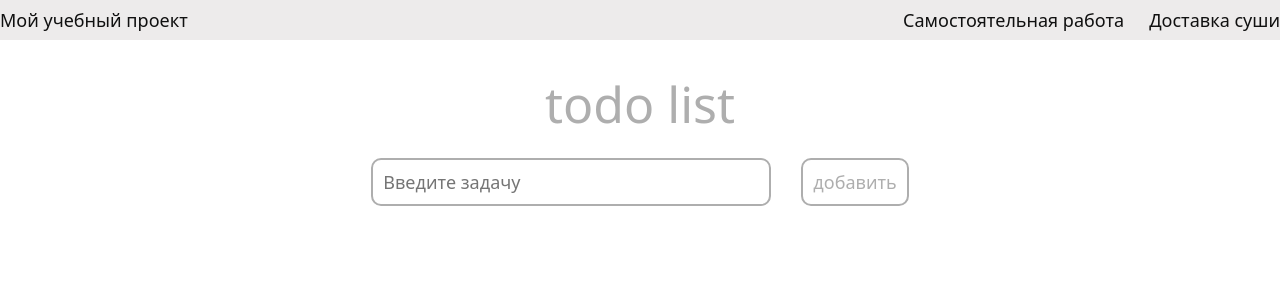
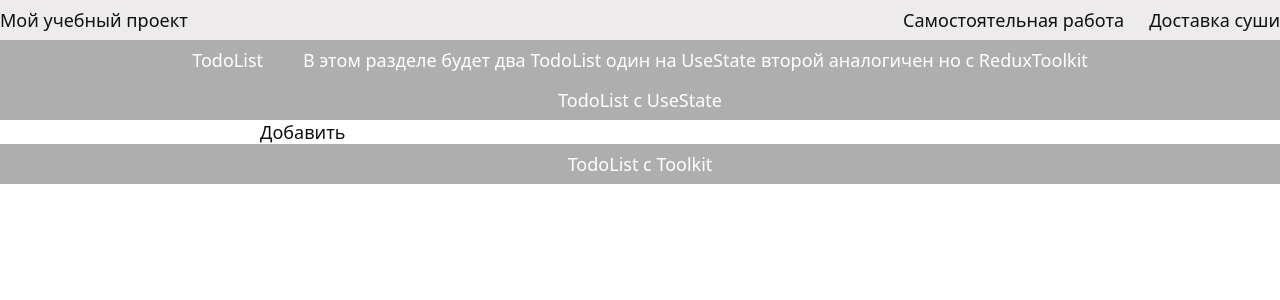
Before and after one commit to ArtErusov/test-project, a React (Create React App) app: page /todo in a window 1280 px wide. Shown: the top 300 px of the page. Built offline with nearby package versions, Linux system fonts and the light colour scheme.

Commit message:
updated the todolist component

```diff
--- a/src/App.js
+++ b/src/App.js
@@ -4,7 +4,7 @@ import {BrowserRouter, Route, Routes} from "react-router-dom";
 
 import Header from './components/header/header';
 import DeliveryPrototype from './page/delivery/DeliveryPrototype';
-import TodoList from './page/todoList/TodoList';
+import MainTodo from './page/todoList/MainTodo';
 import AddUser from './page/addUser/AddUser';
 import Cart from './page/delivery/components/Cart';
 import Test from './Test/Test'
@@ -25,7 +25,7 @@ function App() {
       {modalIsVisible && <Cart onHideModal={modalHideHandler}/>}
       <Routes>
          <Route  path='/deliveryprototype' element={<DeliveryPrototype onShowModal={modalShowHandler} />} />
-         <Route  path='/todo' element={<TodoList />} />
+         <Route  path='/todo' element={<MainTodo />} />
          <Route  path='/adduser' element={<AddUser />} />
          <Route  path='/testUse' element={<Test />} />
          <Route  path='/reduxpractic' element={<ReduxPractic />} />
--- a/src/components/ui/Description/Description.jsx
+++ b/src/components/ui/Description/Description.jsx
@@ -4,8 +4,10 @@ import styles from './style.module.scss';
 const Description = ({ title, text }) => {
 return(
 <div className={styles.div}>
-    <h3 className={styles.title}>{title}</h3>
-    <p className={styles.text}>{text}</p>
+    <div className={styles.container + ' ' + styles.flex}>
+        <h3 className={styles.title}>{title}</h3>
+        <p className={styles.text}>{text}</p>
+    </div>
 </div>
 )
 
--- a/src/components/ui/Description/style.module.scss
+++ b/src/components/ui/Description/style.module.scss
@@ -6,3 +6,14 @@
     padding: 8px 0;
     color:$white;
 }
+
+.flex{
+    display: flex;
+    justify-content: center;
+     h3{
+        padding-right: 40px ;
+     }
+     p{
+        font-weight: 500;
+     }
+}
--- /dev/null
+++ b/src/page/todoList/MainTodo.jsx
@@ -0,0 +1,29 @@
+import Description from '../../components/ui/Description/Description';
+import Divider from '../../components/ui/Divider/Divider';
+import TodoList from './TodoList';
+import styles from './todoList.module.scss';
+
+
+
+
+const MainTodo = () =>{
+
+
+return(<div>
+    <Description
+    title={'TodoList'}
+    text={'В этом разделе будет два TodoList один на UseState второй аналогичен но с ReduxToolkit'}/>
+
+    <Divider title={'TodoList с UseState'}/>
+    <TodoList/>
+
+    <Divider title={'TodoList с Toolkit'}/>
+    {/* <TodoListRedux/> */}
+</div>
+
+
+        )
+    }
+
+
+export default MainTodo;
--- a/src/page/todoList/TodoInput.jsx
+++ /dev/null
@@ -1,19 +0,0 @@
-import styles from './todoList.module.scss';
-
-
-const TodoInput = (props) =>{
-
-const tasksInputHapdler = (event) =>{
-    props.setTodo(event.target.value);
-};
-
-return(<div className={styles.todo__input  + ' ' +  `${props.inInputValid ? "" : styles.todo__input_red}`}>
-    <input  type="text" placeholder='Введите задачу' value={props.todo}
-    onChange={tasksInputHapdler}/>
-    <button className={styles.btn} onClick={() => props.addTask()}>добавить</button>
-
-</div>)
-}
-
-
-export default TodoInput;
--- a/src/page/todoList/TodoList.jsx
+++ b/src/page/todoList/TodoList.jsx
@@ -1,51 +1,70 @@
 import styles from './todoList.module.scss';
-import TodoInput from './TodoInput';
-import TodoTask from './TodoTask';
+
 import React, { useState } from "react";
 
 
 
 const TodoList = () =>{
+const [todos, setTodos] = useState([])
+const [text, setText] = useState('')
 
 
-const [todo, setTodo] = useState(''); // передача значений
-const [tasks, setTasks] = useState([]); // наш массив
-const [inInputValid, setInInputValid] = useState(true);  // проверка ввода
+//Добавляем в state новый объект который формируем из инпута
+// text.trim().length убираем пробелы и проверяем есть ли буквы в строке
+const addTodo = () => {
+    if (text.trim().length){
+    setTodos([
+        ...todos,
+        {
+            id: new Date().toISOString(),
+            text,
+            compleated: false,
+        }
+    ])
+    // Обнуляем данные в инпуте
+    setText('')
+   }
+}
+// удаляем наше туду с помощью проверки id При клике передаем id а дальше сверяем наше ID
+const removeTodo = (todoId) =>{
+    setTodos(todos.filter(item => item.id !== todoId))
+}
 
-const addTask = () => {
-//добавляем новый расход. взаимодействие с кнопкой
-if (todo.trim().length == 0) { // проверяем импут на отсутствие символов
-    setInInputValid(false)
-    return
-    };
-    setInInputValid(true)
-    const taskTodo ={
-            id: Math.random(),
-            value: todo,
-            status: false
-        }
-        let newTask = [taskTodo, ...tasks] //добавляем к нашему массиву новый объект
-        setTasks(newTask)
-        setTodo("")
-};
+const toggleTodoCoomplete = (todoId) =>{
+    setTodos(
+        todos.map(
+            item =>{
+                if (item.id !==todoId) return item;
 
+                return{
+                    ...item,
+                compleated: !item.compleated,
+                }
+            }
+        )
+    )
+}
 
-console.log(inInputValid);
+return(
+    <div className={styles.container}>
+        <label>
+            <input value={text} onChange={(event) => setText(event.target.value)}/>
+            <button onClick={() => addTodo()}>Добавить</button>
+        </label>
+        <ul>
+            {
+                todos.map(item =>
+                    <li key={item.id}>
+                        <input type="checkbox" checked={item.compleated} onChange={() => toggleTodoCoomplete(item.id)}/>
+                        {item.text}
+                        <span onClick={() => removeTodo(item.id)}>&times;</span>
+                    </li>)
+            }
+        </ul>
+        </div>
 
-
-return(<div className={styles.container}>
-    <div className={styles.todo}>
-        <h1 style={{color: !inInputValid ? '#8e1515' : '#aeaeae'}}>todo list</h1> {/* Проверка ввода */}
-
-        <TodoInput addTask={addTask} todo={todo} setTodo={setTodo} inInputValid={inInputValid}/>
-
-      {tasks.map((item) => (
-      <TodoTask  key ={item.id} value ={item.value} status ={item.status}/>
-      ))}
-
-    </div>
-</div>)
-}
+        )
+    }
 
 
 export default TodoList;
--- a/src/page/todoList/TodoTask.jsx
+++ /dev/null
@@ -1,19 +0,0 @@
-import styles from './todoList.module.scss';
-
-
-
-const TodoTask = (props) =>{
-
-
-
-return(<div key={props.id} className={styles.todo__task}>
-     <p>{props.value}</p>
-
-    <input className={styles.input} type="checkbox" name="выполнено" />
-    <label htmlFor="выполнено">Выполнено</label>
-    <button className={styles.btn}>удалить</button>
-</div>)
-}
-
-
-export default TodoTask;
--- a/src/page/todoList/todoList.module.scss
+++ b/src/page/todoList/todoList.module.scss
@@ -1,61 +1 @@
 @import '../../assets/scss/app.scss';
-
-
-
-.todo{
-    margin: 30px auto;
-    width: 800px;
-
-    // background-color: red;
-
-    h1{
-        font-size: 50px;
-        text-align: center;
-        color: $gray;
-    }
-
-    &__input{
-        margin-top: 20px;
-        text-align: center;
-
-        input{
-            padding: 10px;
-            width: 400px;
-            border: 2px solid $gray;
-            border-radius: 10px;
-        }
-        button{
-            margin-left: 30px;
-        }
-        //стиль который показывается при пустом поле
-        &_red{
-            input{
-                border: 2px solid #8e1515;
-
-            }
-        }
-
-
-
-    }
-    &__task{
-        display: flex;
-        margin: 20px 64px 0;
-        p{
-            padding: 10px;
-            width: 400px;
-            border: 2px solid $gray;
-            border-radius: 10px;
-            color: $gray;
-        }
-
-        label{
-            margin-left: 30px;
-        }
-
-        button{
-            margin-left: 30px;
-        }
-
-    }
-}
```
Also changed, not shown: src/store/index.js (deleted).
